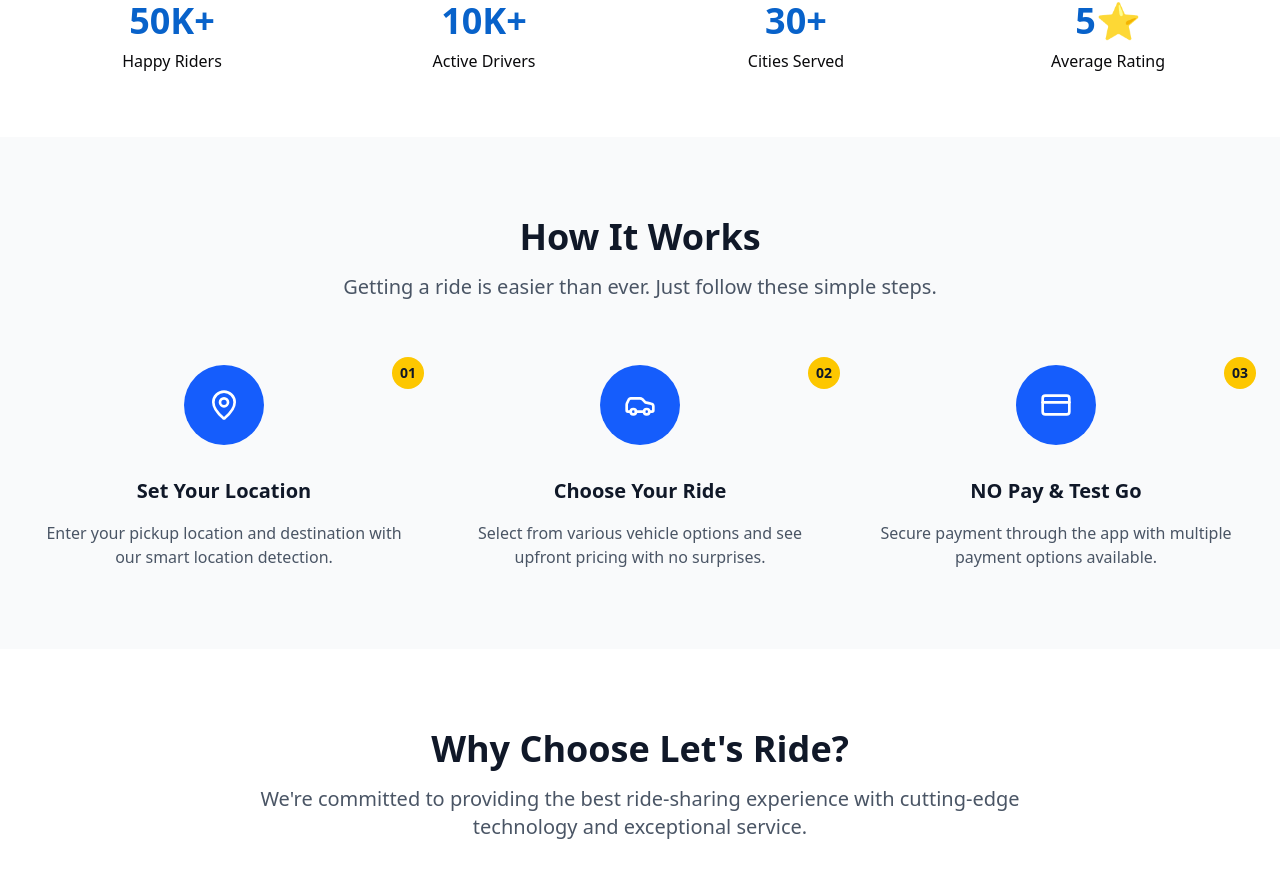
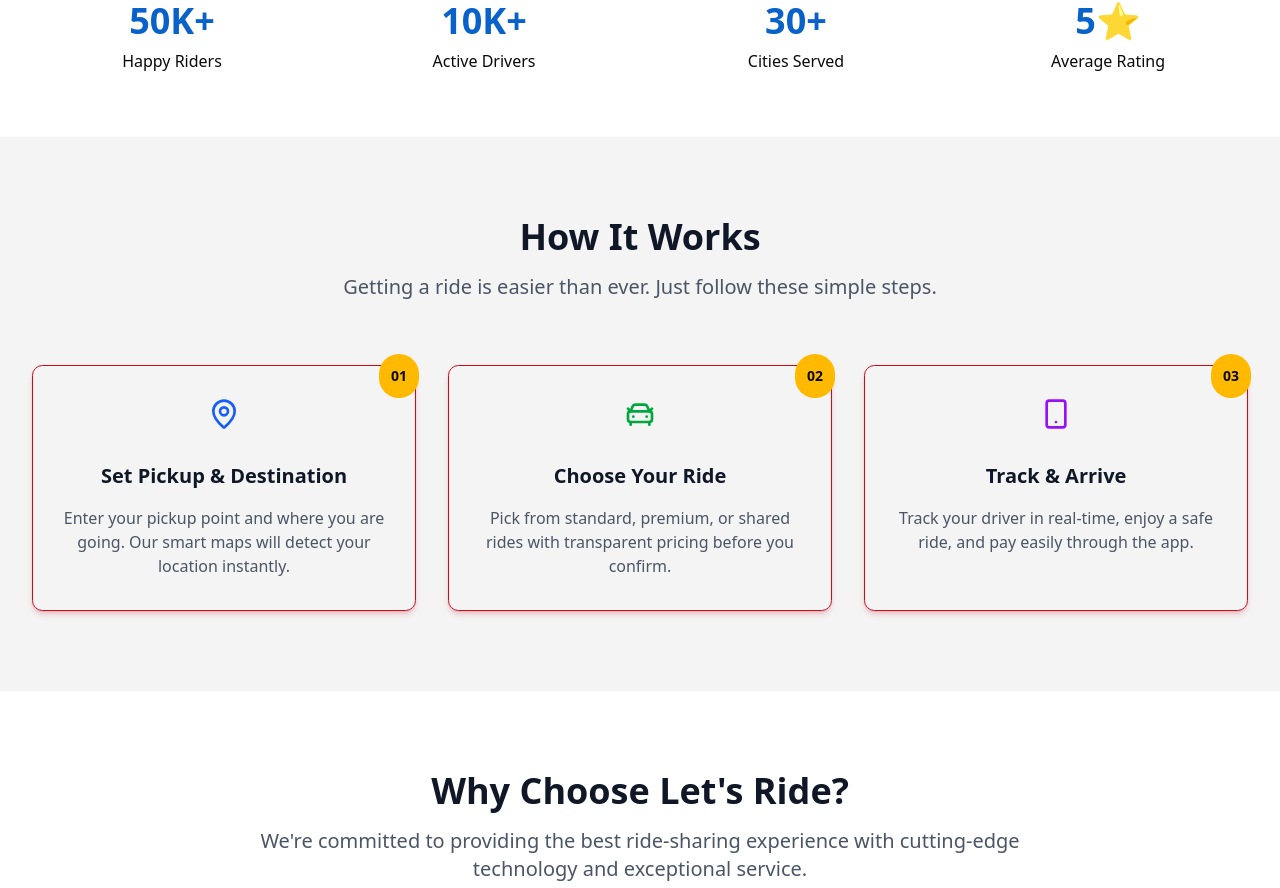
Before and after one commit to Shovon96/Ride-Booking-System-Frontend, a React (Vite) app: page / in a window 1280 px wide. Shown: the part 643-1531 px from the top of the page. Built offline with nearby package versions, Linux system fonts and the light colour scheme; no server answers.

Commit message:
how it works section completed

```diff
--- a/src/components/pages/home/page.tsx
+++ b/src/components/pages/home/page.tsx
@@ -5,6 +5,7 @@
 import {
   ArrowRight,
   Car,
+  CarFront,
   Clock,
   CreditCard,
   DollarSign,
@@ -74,6 +75,29 @@
     { number: 30, suffix: "+", label: "Cities Served" },
     { number: 5, suffix: "⭐", label: "Average Rating" }
   ];
+
+  const howItWorksData =
+    [
+      {
+        step: "01",
+        icon: <MapPin className="h-8 w-8 text-blue-600" />,
+        title: "Set Pickup & Destination",
+        description: "Enter your pickup point and where you are going. Our smart maps will detect your location instantly."
+      },
+      {
+        step: "02",
+        icon: <CarFront className="h-8 w-8 text-green-600" />,
+        title: "Choose Your Ride",
+        description: "Pick from standard, premium, or shared rides with transparent pricing before you confirm."
+      },
+      {
+        step: "03",
+        icon: <Smartphone className="h-8 w-8 text-purple-600" />,
+        title: "Track & Arrive",
+        description: "Track your driver in real-time, enjoy a safe ride, and pay easily through the app."
+      }
+    ]
+
 
   const { data } = useUserDataQuery(undefined);
   const navigate = useNavigate();
@@ -196,7 +220,7 @@
       </section>
 
       {/* How It Works Section */}
-      <section className="py-20 bg-gray-50">
+      <section className="py-20 bg-muted">
         <div className="max-w-7xl mx-auto px-4 sm:px-6 lg:px-8">
           <div className="text-center mb-16">
             <motion.h2
@@ -217,38 +241,19 @@
           </div>
 
           <div className="grid grid-cols-1 md:grid-cols-3 gap-8">
-            {[
-              {
-                step: "01",
-                icon: <MapPin className="h-8 w-8" />,
-                title: "Set Your Location",
-                description: "Enter your pickup location and destination with our smart location detection."
-              },
-              {
-                step: "02",
-                icon: <Car className="h-8 w-8" />,
-                title: "Choose Your Ride",
-                description: "Select from various vehicle options and see upfront pricing with no surprises."
-              },
-              {
-                step: "03",
-                icon: <CreditCard className="h-8 w-8" />,
-                title: "NO Pay & Test Go",
-                description: "Secure payment through the app with multiple payment options available."
-              }
-            ].map((item, index) => (
+            {howItWorksData?.map((item, index) => (
               <motion.div
                 key={item.step}
                 initial={{ opacity: 0, y: 30 }}
                 whileInView={{ opacity: 1, y: 0 }}
                 transition={{ duration: 0.5, delay: index * 0.2 }}
-                className="text-center group"
+                className="text-center group border border-primary px-6 py-8 rounded-lg hover:bg-background hover:text-foreground transition-colors duration-300 shadow-md shadow-primary/20"
               >
                 <div className="relative mb-8">
-                  <div className="w-20 h-20 bg-blue-600 text-white rounded-full flex items-center justify-center mx-auto mb-4 group-hover:scale-110 transition-transform duration-200">
+                  <div className=" text-white rounded-full flex items-center justify-center mx-auto mb-2 group-hover:scale-110 transition-transform duration-200">
                     {item.icon}
                   </div>
-                  <div className="absolute -top-2 -right-2 w-8 h-8 bg-yellow-400 text-gray-900 rounded-full flex items-center justify-center text-sm font-bold">
+                  <div className="absolute -top-11 -right-7 p-3 bg-chart-3 text-foreground rounded-full flex items-center justify-center text-sm font-bold">
                     {item.step}
                   </div>
                 </div>
```
